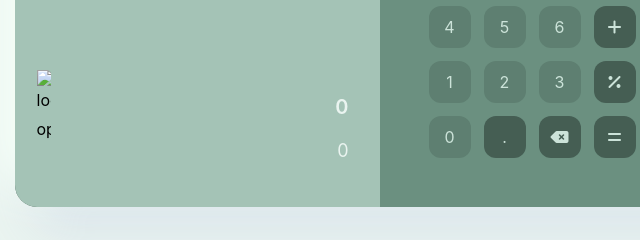
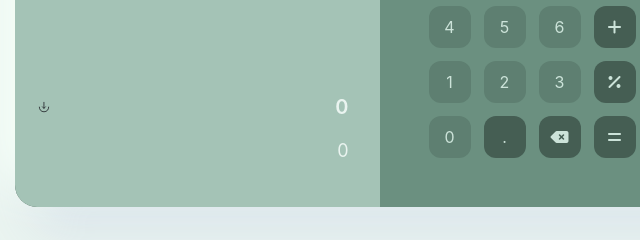
Before and after one commit to devpullcode/dpc-calculator, a plain HTML site: page index.html in a window 1280 px wide. Shown: the part 345-585 px from the top of the page, 263-903 px from the left. Drawn offline with Linux system fonts and the light colour scheme.

Commit message:
deploy: 2f49d5250489666fcc71b2dfbacc7a5c92d8d878

```diff
--- a/index.html
+++ b/index.html
@@ -19,7 +19,7 @@
 
           <section class="m-calculation">
             <div class="m-calculation__state">
-              <img src="./build/img/svg/loop-operation.svg" class="m-calculation__img-state btn-inactive" alt="loop-operation.svg" />
+              <img src="img/svg/loop-operation.svg" class="m-calculation__img-state btn-inactive" alt="loop-operation.svg" />
             </div>
             <div class="m-calculation__results">
               <output class="m-calculation__result">0</output>
```
